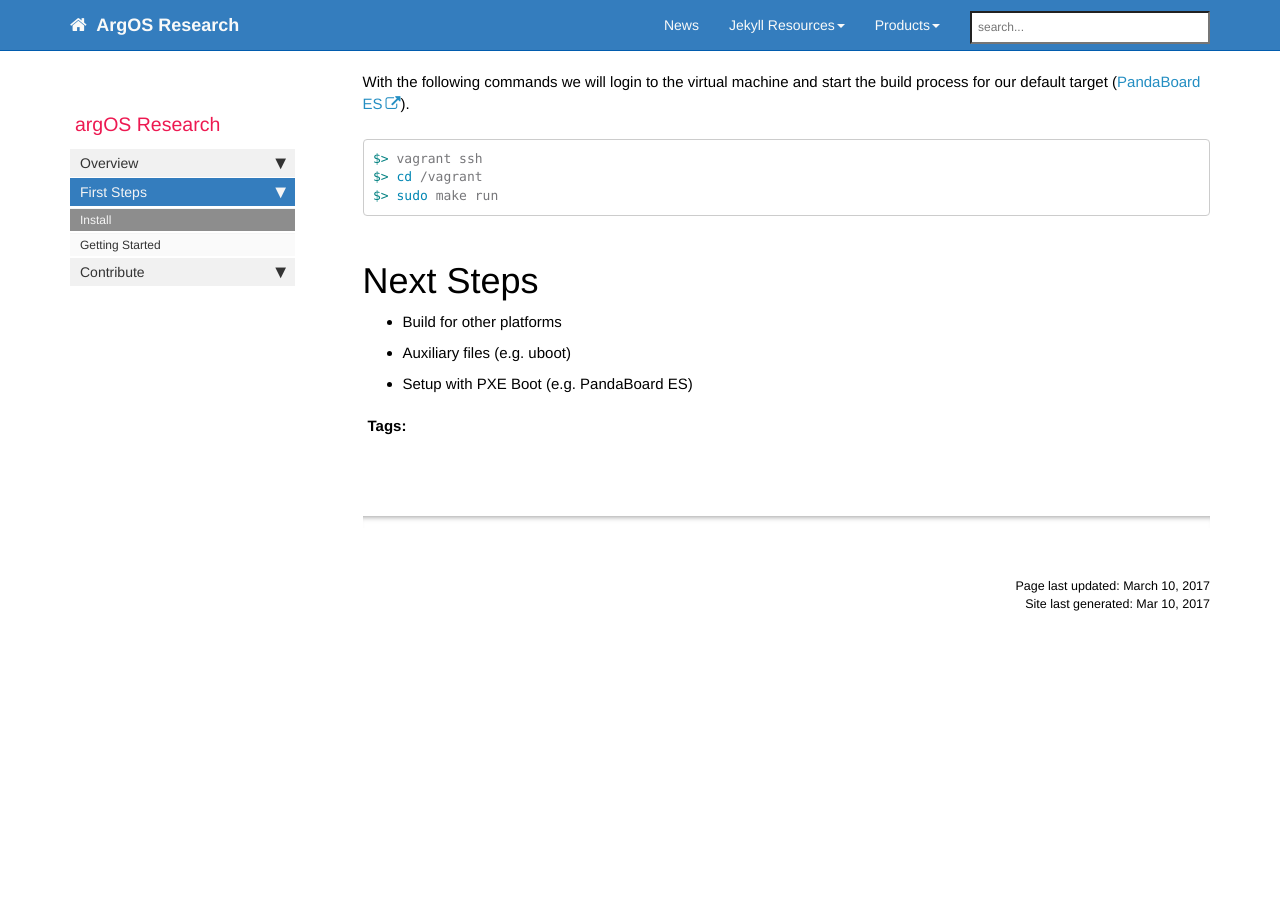
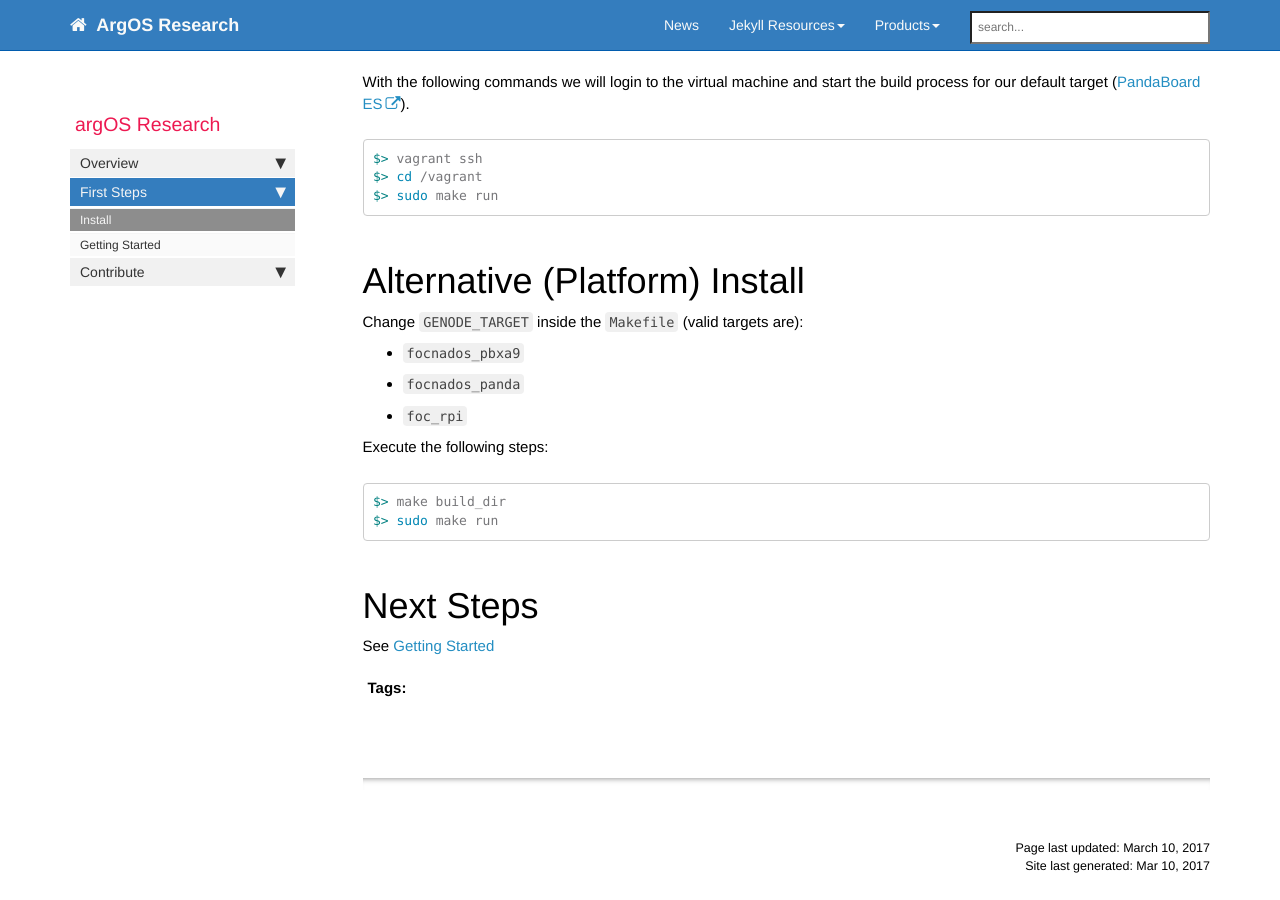
Before and after one commit to Flowm/argos-research.github.io, a Jekyll site: the page built from pages/argOS/install.md, in a window 1280 px wide and 900 px high, scrolled down 846 px. Built offline with Jekyll 4.4.1, drawn with Linux system fonts in a browser that asks for light colours; nearby versions of some CDN libraries; comment, search, counter and statistics services are not loaded; before the commit the page ends 1510 px from its top, so only the background shows below that.

Commit message:
update contribute and getting started

````diff
--- a/pages/argOS/install.md
+++ b/pages/argOS/install.md
@@ -44,10 +44,23 @@ $> cd /vagrant
 $> sudo make run
 ```
 
+# Alternative (Platform) Install
+
+Change `GENODE_TARGET` inside the `Makefile` (valid targets are):
+
+* `focnados_pbxa9`
+
+* `focnados_panda`
+
+* `foc_rpi`
+
+Execute the following steps:
+
+```sh
+$> make build_dir
+$> sudo make run
+```
+
 # Next Steps
 
-* Build for other platforms
-
-* Auxiliary files (e.g. uboot)
-
-* Setup with PXE Boot (e.g. PandaBoard ES)
+See [Getting Started](/getting-started.html)
````
Also changed, not shown: pages/argOS/contribute.md (+0 -20 lines), pages/argOS/getting-started.md (+34 -0 lines).
